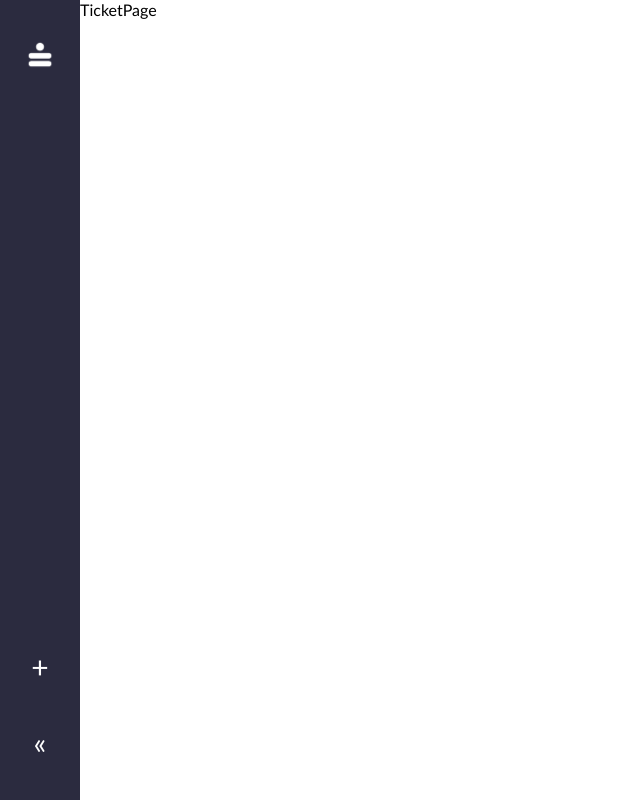
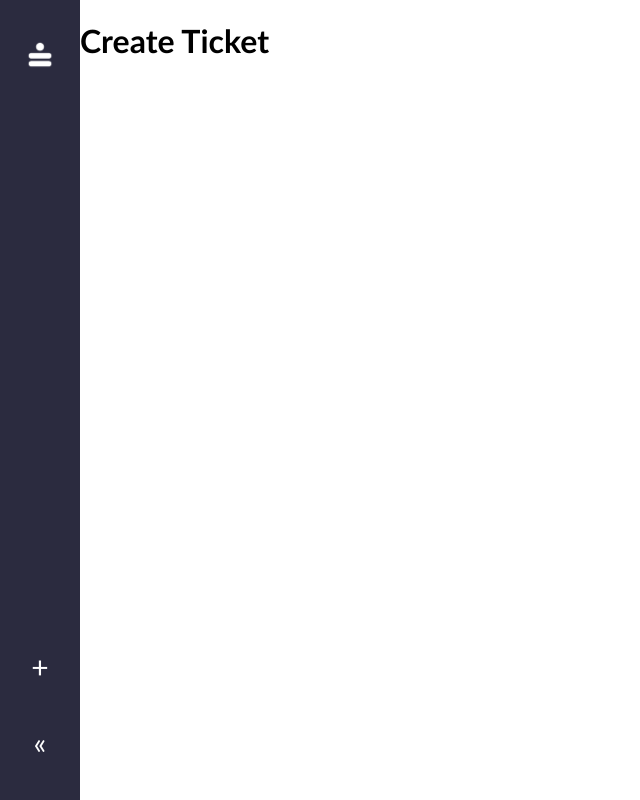
Before and after one commit to marksayers46/team-manager, a React (Create React App) app: page /ticket in a window 1280 px wide. Shown: the whole page, without its empty margins (0-640 px from the left). Built offline with nearby package versions, Linux system fonts and the light colour scheme.

Commit message:
ticketpage structuring

```diff
--- a/src/pages/TicketPage.js
+++ b/src/pages/TicketPage.js
@@ -1,7 +1,12 @@
 
 const TicketPage = () => {
+
+const editMode = false
+
   return (
-    <div>TicketPage</div>
+    <div className="ticket">
+      <h1>{editMode ? 'Update Ticket' : 'Create Ticket'}</h1>
+    </div>
   )
 }
 
```
